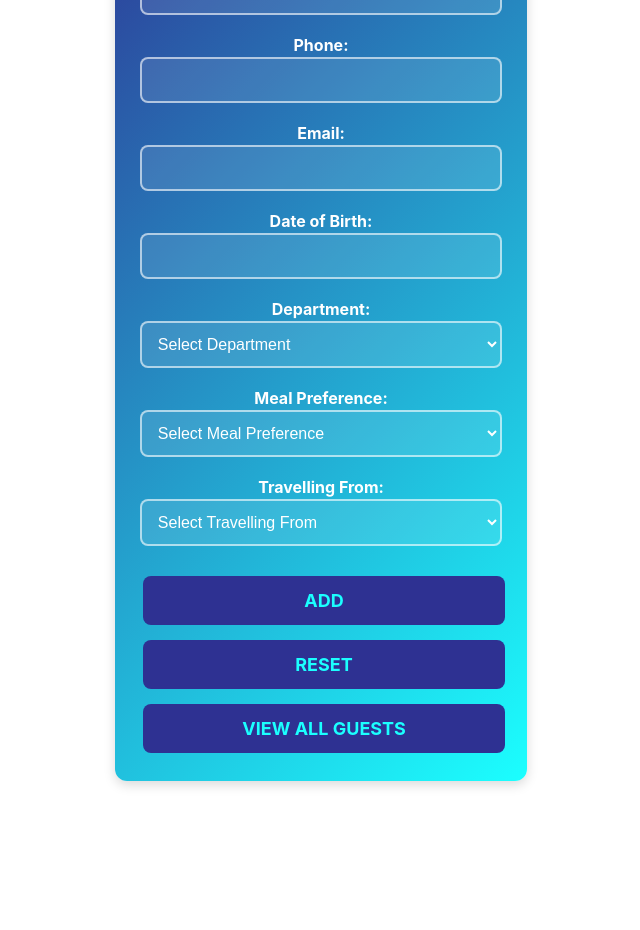
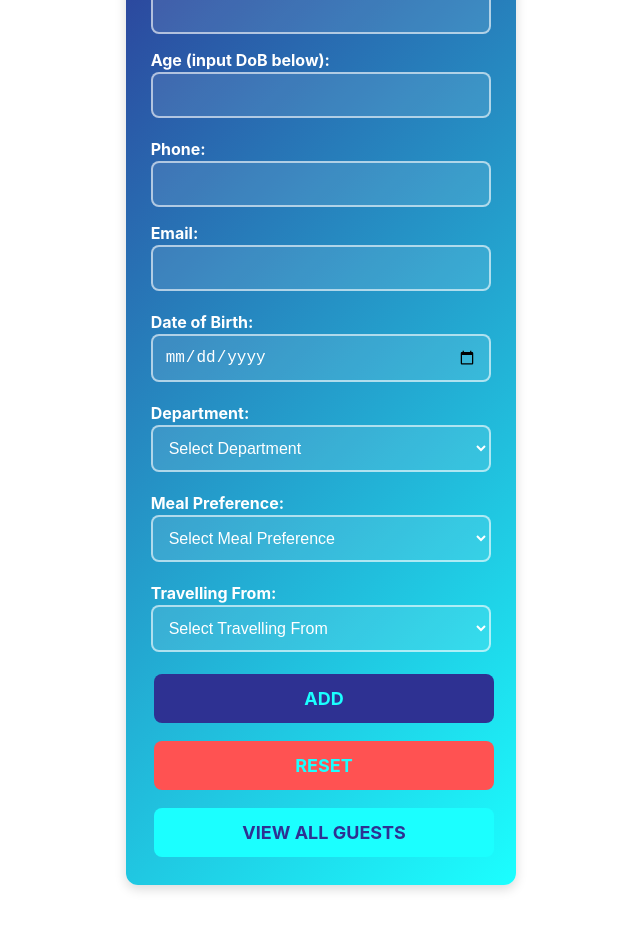
Before and after one commit to AbuV6/apa1-supa-full-stack-app, a Vue app in the folder summer-party-form/: page / in a window 1280 px wide. Shown: the part 220-1150 px from the top of the page, without its empty margins (319-959 px from the left). Before the commit the page ends 1053 px from the top, so only its background shows below. Built offline with nearby package versions, Linux system fonts and the light colour scheme.

Commit message:
feat: refactoreed scss styles and classes to follow BEM

```diff
--- a/summer-party-form/src/components/GuestDetails.vue
+++ b/summer-party-form/src/components/GuestDetails.vue
@@ -42,104 +42,70 @@ const borderColor = computed(() => {
 </script>
 
 <template>
-  <div>
   <div class="guest-details">
-      <div>Name: {{ guest.name }}</div>
-      <div>Age: {{ guest.age }}</div>
-      <div>Phone: {{ guest.phone }}</div>
-      <div>Email: {{ guest.email }}</div>
-      <div>Date Of Birth: {{ guest.date_of_birth }}</div>
-      <div>Department: {{ guest.department }}</div>
-      <div>Meal Preference: {{ guest.meal_preference }}</div>
-      <div>Travelling From: {{ guest.travelling_from }}</div>
+    <div class="guest-details__card">
+      <div class="guest-details__info">
+        <strong>Name:</strong> {{ guest.name }}
       </div>
-    <div>
+      <div class="guest-details__info">
+        <strong>Age:</strong> {{ guest.age }}
+      </div>
+      <div class="guest-details__info">
+        <strong>Phone:</strong> {{ guest.phone }}
+      </div>
+      <div class="guest-details__info">
+        <strong>Email:</strong> {{ guest.email }}
+      </div>
+      <div class="guest-details__info">
+        <strong>Date of Birth:</strong> {{ guest.date_of_birth }}
+      </div>
+      <div class="guest-details__info">
+        <strong>Department:</strong> {{ guest.department }}
+      </div>
+      <div class="guest-details__info">
+        <strong>Meal Preference:</strong> {{ guest.meal_preference }}
+      </div>
+      <div class="guest-details__info">
+        <strong>Travelling From:</strong> {{ guest.travelling_from }}
+      </div>
+    </div>
+
     <RouterLink class="guest-details__back-link" to="/guests"
       >Go back</RouterLink
     >
-    </div>
   </div>
 </template>
 
 <style scoped lang="scss">
 .guest-details {
+  display: flex;
+  flex-direction: column;
+  align-items: center;
+  justify-content: center;
+  text-align: center;
+  margin: 40px auto;
+  max-width: 400px;
+
+  &__card {
     border: 5px solid v-bind(borderColor);
     border-radius: 12px;
     background: linear-gradient(135deg, #1bffff, #2e3192);
     box-shadow: 0px 4px 15px rgba(0, 0, 0, 0.2);
-  overflow: hidden;
+    padding: 20px;
+    width: 100%;
     transition: transform 0.3s ease-in-out;
-  max-width: 350px;
-  margin: auto;
-  color: #fff;
-  text-align: center;
-  padding: 20px;
 
     &:hover {
       transform: scale(1.05);
       box-shadow: 0px 6px 18px rgba(0, 0, 0, 0.25);
     }
+  }
 
-  &__body {
-    padding: 24px;
-
-    h5 {
-      font-size: 1.8rem;
+  &__info {
+    font-size: 1rem;
     font-weight: bold;
     color: #fff;
     margin-bottom: 10px;
-    }
-
-    p {
-      font-size: 1.1rem;
-      margin-bottom: 6px;
-    }
-  }
-
-  button {
-    padding: 12px 18px;
-    font-size: 1rem;
-    font-weight: bold;
-    border: none;
-    border-radius: 8px;
-    cursor: pointer;
-    transition: all 0.3s ease-in-out;
-    margin: 6px;
-
-    &:first-child {
-      background: #ff00ff;
-      color: #fff;
-
-      &:hover {
-        background: #d300d3;
-      }
-    }
-
-    &:nth-child(2) {
-      background: #ff5252;
-      color: white;
-
-      &:hover {
-        background: #d32f2f;
-      }
-    }
-  }
-
-  &__nav-link {
-    display: inline-block;
-    background: #ff00ff;
-    color: #fff;
-    text-decoration: none;
-    font-size: 1rem;
-    font-weight: bold;
-    padding: 12px 18px;
-    border-radius: 8px;
-    margin-top: 10px;
-    transition: all 0.3s ease-in-out;
-
-    &:hover {
-      background: #d300d3;
-    }
   }
 
   &__back-link {
@@ -152,23 +118,16 @@ const borderColor = computed(() => {
     border-radius: 5px;
     font-weight: bold;
     transition: background-color 0.3s ease, transform 0.2s ease;
-  }
 
-  &__back-link:hover {
+    &:hover {
       background-color: #0056b3;
       transform: scale(1.05);
     }
 
-  &__back-link:active {
+    &:active {
       background-color: #004085;
       transform: scale(0.98);
     }
-
-  .loading {
-    font-size: 1.2rem;
-    color: #fff;
-    text-align: center;
-    margin-top: 50px;
   }
 }
 </style>
--- a/summer-party-form/src/components/GuestForm.vue
+++ b/summer-party-form/src/components/GuestForm.vue
@@ -1,42 +1,84 @@
 <script setup lang="ts">
-import { computed } from "vue";
-import { form } from "./helpers/formHandler";
-import { errors } from "./helpers/formHandler";
-import { resetForm } from "./helpers/formHandler";
+import { computed, ref, watch } from "vue";
+import { form, errors, resetForm } from "./helpers/formHandler";
 import { submitFormWithValidation } from "./helpers/validators";
+
+// Function to calculate the age based on the given date of birth
+const calculateAge = (dob: string) => {
+  const birthDate = new Date(dob);
+  const today = new Date();
+  let age = today.getFullYear() - birthDate.getFullYear();
+  const month = today.getMonth();
+  if (
+    month < birthDate.getMonth() ||
+    (month === birthDate.getMonth() && today.getDate() < birthDate.getDate())
+  ) {
+    age--;
+  }
+  return age;
+};
+
+// Watch for changes in the date of birth to update age automatically
+watch(
+  () => form.date_of_birth,
+  (newDob) => {
+    if (newDob) {
+      form.age = calculateAge(newDob).toString();
+    }
+  }
+);
 </script>
 
 <template>
-  <form @submit.prevent class="guest-form">
-    <label>
+  <div class="guest-form">
+    <h1 class="guest-form__title">Summer Party Form</h1>
+
+    <form @submit.prevent class="guest-form__form">
+      <div class="guest-form__group">
+        <label class="guest-form__label">
           Name:
-      <input v-model="form.name" type="text" />
+          <input v-model="form.name" type="text" class="guest-form__input" />
           <span class="guest-form__error">{{ errors.name }}</span>
         </label>
-    <label>
-      Age:
-      <input v-model="form.age" type="text" />
+        <label class="guest-form__label">
+          Age (input DoB below):
+          <input
+            v-model="form.age"
+            type="text"
+            class="guest-form__input"
+            readonly />
           <span class="guest-form__error">{{ errors.age }}</span>
         </label>
-    <label>
+      </div>
+
+      <div class="guest-form__group">
+        <label class="guest-form__label">
           Phone:
-      <input v-model="form.phone" type="text" />
+          <input v-model="form.phone" type="text" class="guest-form__input" />
           <span class="guest-form__error">{{ errors.phone }}</span>
         </label>
-    <label>
-      <label>
+        <label class="guest-form__label">
           Email:
-        <input v-model="form.email" type="email" />
+          <input v-model="form.email" type="email" class="guest-form__input" />
           <span class="guest-form__error">{{ errors.email }}</span>
         </label>
+      </div>
+
+      <div class="guest-form__group">
+        <label class="guest-form__label">
           Date of Birth:
-      <input v-model="form.date_of_birth" type="text" />
+          <input
+            v-model="form.date_of_birth"
+            type="date"
+            class="guest-form__input" />
           <span class="guest-form__error">{{ errors.date_of_birth }}</span>
         </label>
+      </div>
 
-    <label>
+      <div class="guest-form__group">
+        <label class="guest-form__label">
           Department:
-      <select v-model="form.department">
+          <select v-model="form.department" class="guest-form__select">
             <option value="">Select Department</option>
             <option value="HR">HR</option>
             <option value="Design">Design</option>
@@ -44,10 +86,12 @@ import { submitFormWithValidation } from "./helpers/validators";
           </select>
           <span class="guest-form__error">{{ errors.department }}</span>
         </label>
+      </div>
 
-    <label>
+      <div class="guest-form__group">
+        <label class="guest-form__label">
           Meal Preference:
-      <select v-model="form.meal_preference">
+          <select v-model="form.meal_preference" class="guest-form__select">
             <option value="">Select Meal Preference</option>
             <option value="Vegetarian">Vegetarian</option>
             <option value="Non-vegetarian">Non-Vegetarian</option>
@@ -57,48 +101,78 @@ import { submitFormWithValidation } from "./helpers/validators";
           </select>
           <span class="guest-form__error">{{ errors.meal_preference }}</span>
         </label>
+      </div>
 
-    <label>
+      <div class="guest-form__group">
+        <label class="guest-form__label">
           Travelling From:
-      <select v-model="form.travelling_from">
+          <select v-model="form.travelling_from" class="guest-form__select">
             <option value="">Select Travelling From</option>
             <option value="Manchester">Manchester</option>
             <option value="London">London</option>
           </select>
           <span class="guest-form__error">{{ errors.travelling_from }}</span>
         </label>
+      </div>
 
-    <button type="submit" @click="submitFormWithValidation">Add</button>
-    <button type="button" @click="resetForm">Reset</button>
-
-    <RouterLink to="/guests">
-      <button type="button">View All Guests</button>
+      <div class="guest-form__buttons">
+        <button
+          type="submit"
+          class="guest-form__button"
+          @click="submitFormWithValidation">
+          Add
+        </button>
+        <button
+          type="button"
+          class="guest-form__button guest-form__button--reset"
+          @click="resetForm">
+          Reset
+        </button>
+        <RouterLink to="/guests" class="guest-form__link">
+          <button
+            type="button"
+            class="guest-form__button guest-form__button--view">
+            View All Guests
+          </button>
         </RouterLink>
+      </div>
     </form>
+  </div>
 </template>
 
 <style scoped lang="scss">
 .guest-form {
+  text-align: center;
   max-width: 500px;
   margin: 20px auto;
   padding: 25px;
-  background: linear-gradient(
-    135deg,
-    #2e3192,
-    #1bffff
-  ); // Moneysupermarket Gradient
+  background: linear-gradient(135deg, #2e3192, #1bffff);
   border-radius: 12px;
   box-shadow: 0px 4px 12px rgba(0, 0, 0, 0.15);
   color: #fff;
 
-  label {
+  &__title {
+    font-size: 2rem;
+    font-weight: bold;
+    padding: 15px;
+    border-radius: 10px;
+    margin-bottom: 20px;
+  }
+
+  &__group {
+    margin-bottom: 15px;
+  }
+
+  &__label {
     display: flex;
     flex-direction: column;
     font-weight: bold;
-    margin-bottom: 14px;
+    text-align: left;
+    margin-bottom: 10px;
+  }
 
-    input,
-    select {
+  &__input,
+  &__select {
     padding: 12px;
     border: 2px solid rgba(255, 255, 255, 0.6);
     border-radius: 8px;
@@ -108,10 +182,9 @@ import { submitFormWithValidation } from "./helpers/validators";
     transition: all 0.3s ease-in-out;
 
     &:focus {
-        border-color: #ff00ff; // Pink highlight effect
+      border-color: #ff00ff;
       outline: none;
       box-shadow: 0 0 5px rgba(255, 0, 255, 0.5);
-      }
     }
   }
 
@@ -121,7 +194,14 @@ import { submitFormWithValidation } from "./helpers/validators";
     margin-top: 4px;
   }
 
-  button {
+  &__buttons {
+    display: flex;
+    flex-direction: column;
+    gap: 12px;
+    margin-top: 15px;
+  }
+
+  &__button {
     width: 100%;
     padding: 14px;
     font-size: 18px;
@@ -132,7 +212,6 @@ import { submitFormWithValidation } from "./helpers/validators";
     border-radius: 8px;
     cursor: pointer;
     transition: all 0.3s ease-in-out;
-    margin-top: 12px;
     text-transform: uppercase;
 
     &:hover {
@@ -140,13 +219,27 @@ import { submitFormWithValidation } from "./helpers/validators";
       color: #fff;
     }
 
-    &:nth-child(2) {
+    &--reset {
       background: #ff5252;
 
       &:hover {
         background: #d32f2f;
       }
     }
+
+    &--view {
+      background: #1bffff;
+      color: #2e3192;
+
+      &:hover {
+        background: #1bffff;
+        color: #fff;
+      }
+    }
+  }
+
+  &__link {
+    text-decoration: none;
   }
 }
 </style>
--- a/summer-party-form/src/components/GuestGrid.vue
+++ /dev/null
@@ -1 +0,0 @@
-<template></template>
--- a/summer-party-form/src/views/GuestList.vue
+++ b/summer-party-form/src/views/GuestList.vue
@@ -82,8 +82,8 @@ onMounted(fetchGuests);
 </script>
 
 <template>
-  <div>
-    <div class="filter-container">
+  <div class="guest-list">
+    <div class="guest-list__filter">
       <label for="filter">Filter by City:</label>
       <select v-model="selectedFilter">
         <option value="All">All</option>
@@ -92,8 +92,7 @@ onMounted(fetchGuests);
       </select>
     </div>
 
-    <div class="guest-list">
-      <h2>All Guests</h2>
+    <h2 class="guest-list__title">All Guests</h2>
 
     <div class="guest-list__container">
       <GuestCard
@@ -108,88 +107,104 @@ onMounted(fetchGuests);
         :remove="() => deleteGuest(guest.id)" />
     </div>
 
-      <!-- Styled Edit Guest Modal -->
+    <!-- Edit Guest Modal -->
     <div v-if="showModal" class="modal">
-        <div class="modal-content">
-          <h3>Edit Guest</h3>
+      <div class="modal__content">
+        <h3 class="modal__title">Edit Guest</h3>
 
-          <label>Name:</label>
-          <input v-model="selectedGuest.name" type="text" />
+        <label class="modal__label">Name:</label>
+        <input v-model="selectedGuest.name" type="text" class="modal__input" />
 
-          <label>Age:</label>
-          <input v-model="selectedGuest.age" type="number" />
+        <label class="modal__label">Age:</label>
+        <input v-model="selectedGuest.age" type="number" class="modal__input" />
 
-          <label>Phone:</label>
-          <input v-model="selectedGuest.phone" type="text" />
+        <label class="modal__label">Phone:</label>
+        <input v-model="selectedGuest.phone" type="text" class="modal__input" />
 
-          <label>Email:</label>
-          <input v-model="selectedGuest.email" type="email" />
+        <label class="modal__label">Email:</label>
+        <input
+          v-model="selectedGuest.email"
+          type="email"
+          class="modal__input" />
 
-          <label>Date of Birth:</label>
-          <input v-model="selectedGuest.date_of_birth" type="date" />
+        <label class="modal__label">Date of Birth:</label>
+        <input
+          v-model="selectedGuest.date_of_birth"
+          type="date"
+          class="modal__input" />
 
-          <label>Department:</label>
-          <select v-model="selectedGuest.department">
+        <label class="modal__label">Department:</label>
+        <select v-model="selectedGuest.department" class="modal__input">
           <option>HR</option>
           <option>Engineering</option>
           <option>Marketing</option>
         </select>
 
-          <label>Meal Preference:</label>
-          <select v-model="selectedGuest.meal_preference">
+        <label class="modal__label">Meal Preference:</label>
+        <select v-model="selectedGuest.meal_preference" class="modal__input">
           <option>Vegetarian</option>
           <option>Non-Vegetarian</option>
           <option>Vegan</option>
         </select>
 
-          <label>Travelling From:</label>
-          <select v-model="selectedGuest.travelling_from">
+        <label class="modal__label">Travelling From:</label>
+        <select v-model="selectedGuest.travelling_from" class="modal__input">
           <option>Manchester</option>
           <option>London</option>
           <option>Other</option>
         </select>
 
-          <div class="modal-buttons">
-            <button class="save-btn" @click="updateGuest">Save</button>
-            <button class="cancel-btn" @click="showModal = false">
+        <div class="modal__buttons">
+          <button
+            class="modal__button modal__button--save"
+            @click="updateGuest">
+            Save
+          </button>
+          <button
+            class="modal__button modal__button--cancel"
+            @click="showModal = false">
             Cancel
           </button>
         </div>
       </div>
     </div>
+
     <RouterLink class="guest-list__back-link" to="/">Go back</RouterLink>
-    </div>
   </div>
 </template>
 
-<style scoped>
-.filter-container {
+<style scoped lang="scss">
+.guest-list {
+  text-align: center;
+  padding: 20px;
+
+  &__filter {
     margin-bottom: 20px;
-}
 
-.filter-container label {
+    label {
       margin-right: 10px;
       font-weight: bold;
     }
 
-.filter-container select {
+    select {
       padding: 5px;
       font-size: 16px;
     }
-.guest-list {
-  text-align: center;
-  padding: 20px;
   }
 
-.guest-list__container {
+  &__title {
+    font-size: 2rem;
+    margin-bottom: 20px;
+  }
+
+  &__container {
     display: flex;
     flex-wrap: wrap;
     justify-content: center;
     gap: 20px;
-  margin-top: 20px;
   }
 
-.guest-list__back-link {
+  &__back-link {
     display: inline-block;
     margin-top: 20px;
     padding: 10px 20px;
@@ -199,15 +214,17 @@ onMounted(fetchGuests);
     border-radius: 5px;
     font-weight: bold;
     transition: background-color 0.3s ease, transform 0.2s ease;
-}
-guest-list__back-link:hover {
+
+    &:hover {
       background-color: #0056b3;
       transform: scale(1.05);
     }
 
-guest-list__back-link:active {
+    &:active {
       background-color: #004085;
       transform: scale(0.98);
+    }
+  }
 }
 
 .modal {
@@ -220,9 +237,8 @@ guest-list__back-link:active {
   display: flex;
   align-items: center;
   justify-content: center;
-}
 
-.modal-content {
+  &__content {
     background: linear-gradient(135deg, #1bffff, #2e3192);
     padding: 30px;
     border-radius: 15px;
@@ -233,13 +249,13 @@ guest-list__back-link:active {
     animation: fadeIn 0.3s ease-in-out;
   }
 
-.modal-content h3 {
+  &__title {
     font-size: 1.8rem;
     font-weight: bold;
     margin-bottom: 20px;
   }
 
-.modal-content label {
+  &__label {
     display: block;
     text-align: left;
     font-size: 1rem;
@@ -248,8 +264,7 @@ guest-list__back-link:active {
     color: #fff;
   }
 
-.modal-content input,
-.modal-content select {
+  &__input {
     width: 100%;
     padding: 10px;
     font-size: 1rem;
@@ -259,22 +274,20 @@ guest-list__back-link:active {
     background: #fff;
     color: #333;
     transition: all 0.3s ease-in-out;
-}
 
-.modal-content input:focus,
-.modal-content select:focus {
+    &:focus {
       outline: none;
       box-shadow: 0px 0px 8px rgba(255, 255, 255, 0.5);
     }
+  }
 
-.modal-buttons {
+  &__buttons {
     display: flex;
     justify-content: space-between;
     margin-top: 20px;
   }
 
-.save-btn,
-.cancel-btn {
+  &__button {
     padding: 12px 18px;
     font-size: 1rem;
     font-weight: bold;
@@ -282,34 +295,24 @@ guest-list__back-link:active {
     border-radius: 8px;
     cursor: pointer;
     transition: all 0.3s ease-in-out;
+
+    &--save {
+      background: #ff00ff;
+      color: #fff;
+
+      &:hover {
+        background: #d300d3;
+      }
     }
 
-.save-btn {
-  background: #ff00ff;
-  color: #fff;
-}
-
-.save-btn:hover {
-  background: #d300d3;
-}
-
-.cancel-btn {
+    &--cancel {
       background: #ff5252;
       color: white;
-}
 
-.cancel-btn:hover {
+      &:hover {
         background: #d32f2f;
       }
-
-@keyframes fadeIn {
-  from {
-    transform: scale(0.9);
-    opacity: 0;
     }
-  to {
-    transform: scale(1);
-    opacity: 1;
   }
 }
 </style>
```
Also changed, not shown: summer-party-form/src/components/GuestCard.vue (+28 -16 lines). Lines whose indentation alone changed are shown as unchanged.
